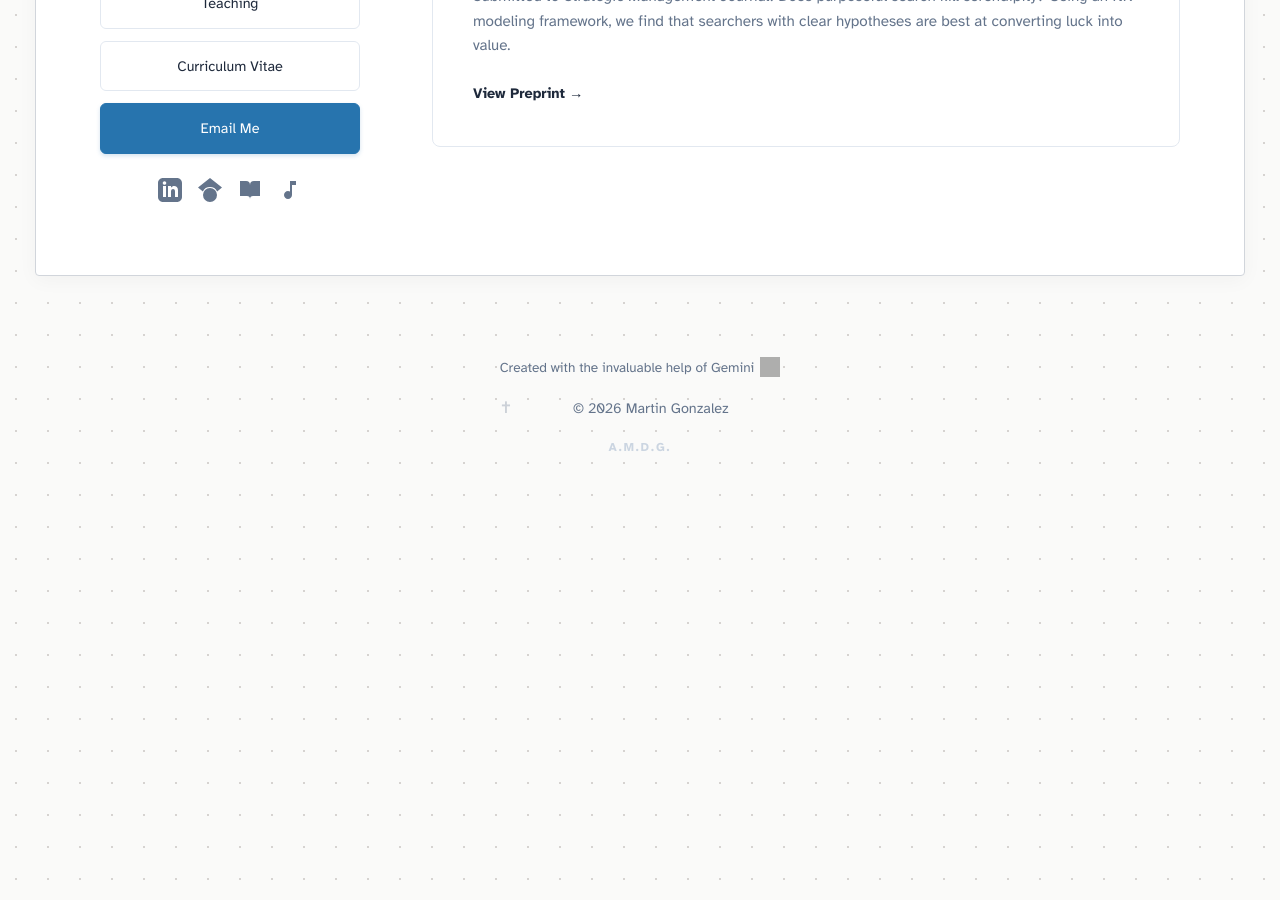
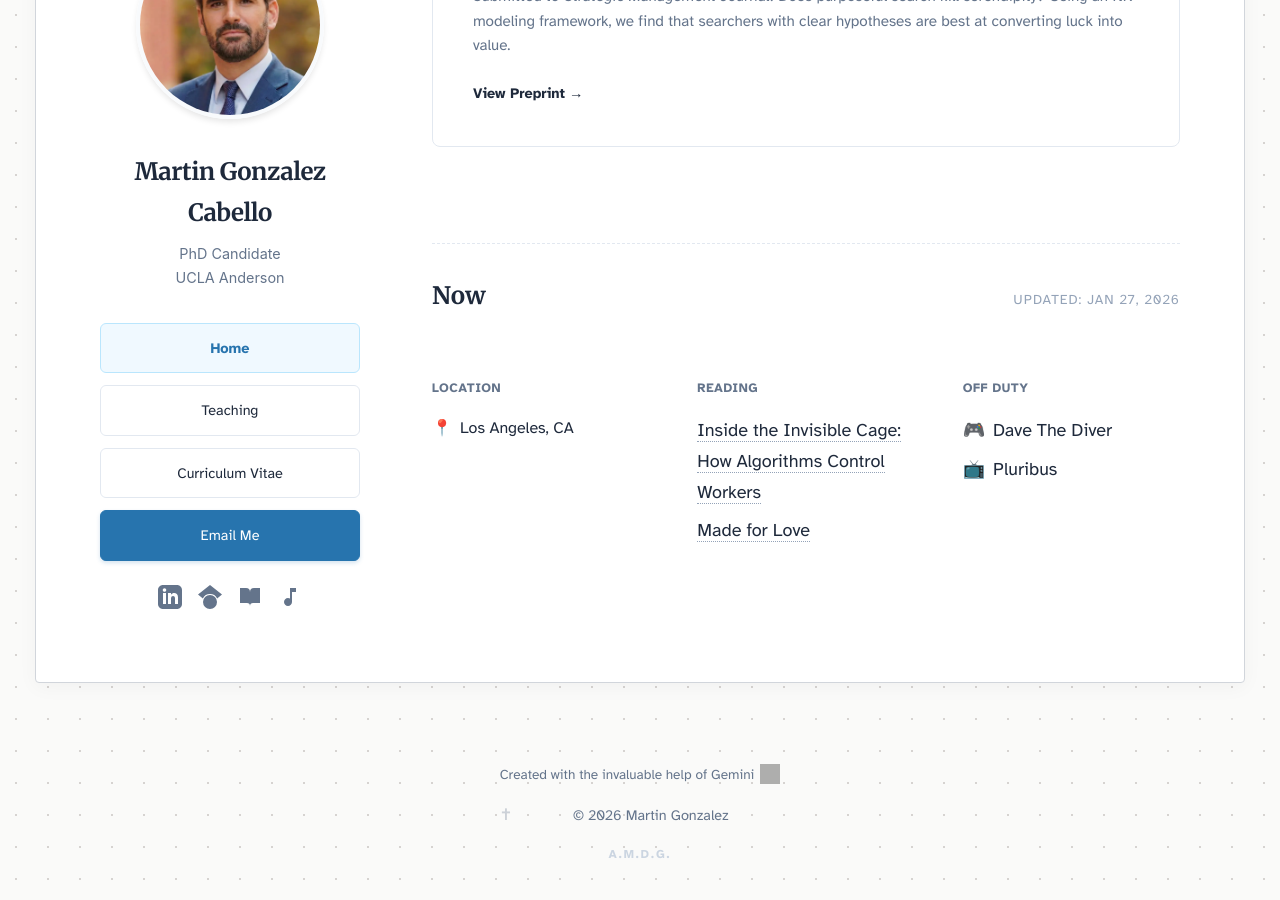
Before and after one commit to martins73/research-site, a Jekyll site: the page built from index.html, in a window 1280 px wide and 900 px high, scrolled down 2209 px. Built offline with Jekyll 4.4.1, drawn with Linux system fonts in a browser that asks for light colours; grey boxes are pictures that could not be loaded.

Commit message:
Update index.html

```diff
--- a/index.html
+++ b/index.html
@@ -127,3 +127,49 @@ active_page: home
 
     </div>
 </section>
+
+{% if site.data.status %}
+<section id="now" style="margin-top: 6rem; padding-top: 2rem; border-top: 1px dashed #e2e8f0;">
+    <div style="display: flex; justify-content: space-between; align-items: baseline; margin-bottom: 2rem;">
+        <h2 style="margin: 0; border: none;">Now</h2>
+        <span style="font-size: 0.85rem; color: #94a3b8; font-weight: 500; text-transform: uppercase; letter-spacing: 1px;">
+            Updated: {{ site.data.status.updated }}
+        </span>
+    </div>
+
+    <div style="display: grid; grid-template-columns: repeat(auto-fit, minmax(200px, 1fr)); gap: 3rem;">
+        <div>
+            <h4 style="font-size: 0.8rem; text-transform: uppercase; color: #64748b; margin-bottom: 1rem; letter-spacing: 0.5px;">Location</h4>
+            <div style="display: flex; align-items: center; gap: 8px; font-size: 1rem;">
+                <span>{{ site.data.status.location.emoji }}</span>
+                <span>{{ site.data.status.location.text }}</span>
+            </div>
+        </div>
+
+        <div>
+            <h4 style="font-size: 0.8rem; text-transform: uppercase; color: #64748b; margin-bottom: 1rem; letter-spacing: 0.5px;">Reading</h4>
+            {% for book in site.data.status.reading %}
+                <div style="margin-bottom: 0.5rem;">
+                    <a href="{{ book.link }}" target="_blank" style="color: #1e293b; text-decoration: none; border-bottom: 1px dotted #94a3b8; transition: all 0.2s;">
+                        {{ book.title }}
+                    </a>
+                </div>
+            {% endfor %}
+        </div>
+
+        <div>
+             <h4 style="font-size: 0.8rem; text-transform: uppercase; color: #64748b; margin-bottom: 1rem; letter-spacing: 0.5px;">Off Duty</h4>
+             {% if site.data.status.playing != "" %}
+             <div style="margin-bottom: 0.5rem; display: flex; align-items: center; gap: 8px;">
+                <span>🎮</span> <span>{{ site.data.status.playing }}</span>
+             </div>
+             {% endif %}
+             {% if site.data.status.watching != "" %}
+             <div style="margin-bottom: 0.5rem; display: flex; align-items: center; gap: 8px;">
+                <span>📺</span> <span>{{ site.data.status.watching }}</span>
+             </div>
+             {% endif %}
+        </div>
+    </div>
+</section>
+{% endif %}
```
